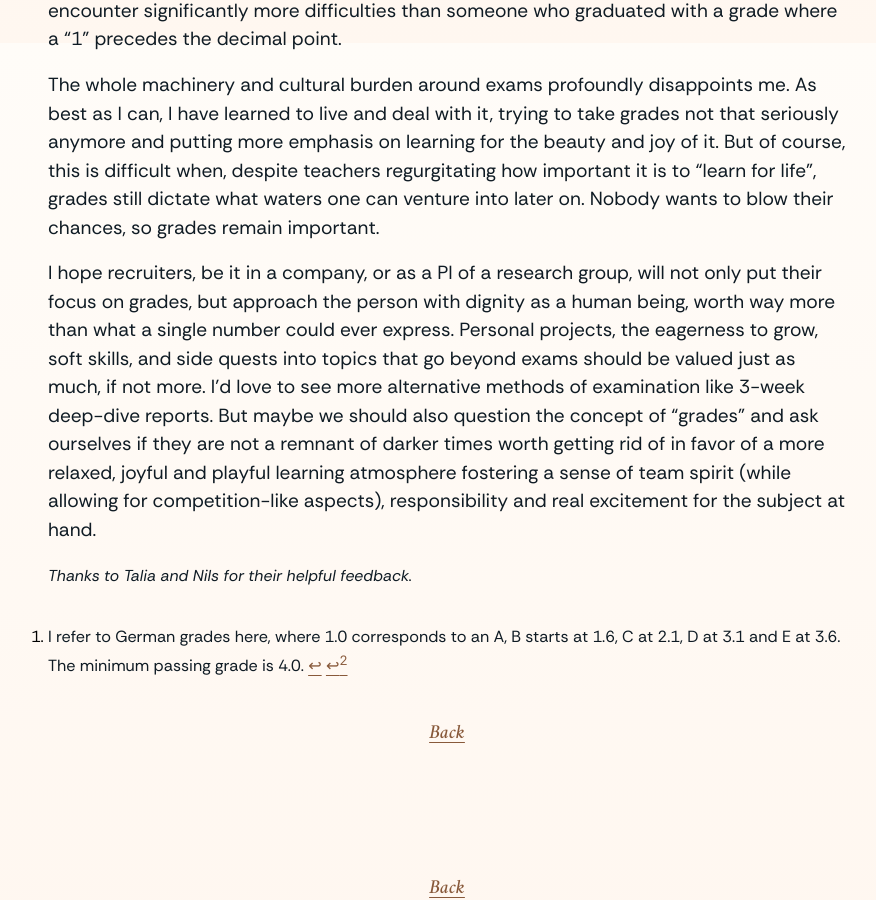
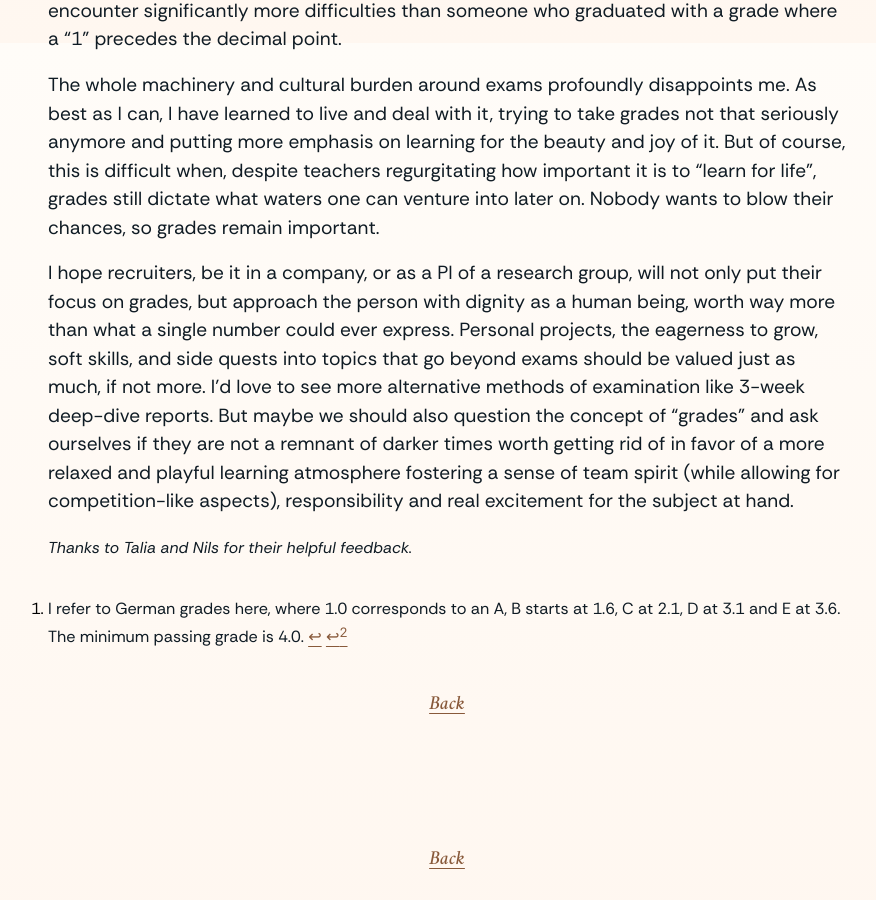
Before and after one commit to Splines/homepage, a Jekyll site: the page built from _posts/2026-01-22-exams.md, in a window 1280 px wide and 900 px high, scrolled down 3557 px. Shown: the whole window, without its empty margins (193-1069 px from the left). Built offline with Jekyll 4.4.1, drawn with Linux system fonts in a browser that asks for light colours; comment, search, counter and statistics services are not loaded; some of the changed text lies outside the part shown.

Commit message:
Fix paragraph runts

```diff
--- a/_posts/2026-01-22-exams.md
+++ b/_posts/2026-01-22-exams.md
@@ -7,7 +7,6 @@ excerpt: >
 
 Ah, how I cherish them... exams. Every semester ends with multiple of those atrocious stress-level-raising 90 minutes where you "show what you have learned". As if it was that easy to define and measure what one "knows" about a complex subject.
 
-
 ## Exams test more than the subject
 
 What is being assessed in exams is not just the subject matter. There is also a _random_ component: how well do I feel on that specific day, both physically and mentally? Maybe I suffer from a slight cold. Maybe a girl is having her period. Maybe the exam is taking place too early for me to get into a productive state of mind. Maybe it's scheduled at a time of day where I'm most tired. Maybe the lighting conditions in the room are subpar or the air quality leaves much to be desired.
@@ -38,14 +35,13 @@ But the student only sees the grades as direct outcome. Competition might push y
 
 Exams may be a good incentive to work towards a goal for some. I also like deadlines (even just my owns) to get the ball rolling. But for me at least, exams create a more tense and thus less enjoyable learning atmosphere, always with that nagging feeling that you might be blocking your future if you don't pass or don't get "good" grades. I'd much rather live in a world where we learn for the sake of learning: because we're enthusiastic about a subject and are actually interested in it, not just the exam.
 
-
 ## Why exams?
 
 We have to ask ourselves if exams are really a good way to measure human performance. Maybe we should go further and challenge the concept of "human performance" in and of itself. What is the goal of exams and grades in the first place? To provide a way to classify and rank people during the application process? Is it clear that somebody who didn't achieve a 1.0 in their A levels cannot be a good medic? **What does a single number, even if averaged over multiple grades, really tell about a human, their past, and their know-how in a certain field?** Some scholarships strictly require you to be among the top 10% of students in your degree in order to even apply. I just hope that companies realize that there is more than grades. And what about academia? The reality is that with a 2.x[^german] master, you will likely encounter significantly more difficulties than someone who graduated with a grade where a "1" precedes the decimal point.
 
 The whole machinery and cultural burden around exams profoundly disappoints me. As best as I can, I have learned to live and deal with it, trying to take grades not that seriously anymore and putting more emphasis on learning for the beauty and joy of it. But of course, this is difficult when, despite teachers regurgitating how important it is to "learn for life", grades still dictate what waters one can venture into later on. Nobody wants to blow their chances, so grades remain important.
 
-I hope recruiters, be it in a company, or as a PI of a research group, will not only put their focus on grades, but approach the person with dignity as a human being, worth way more than what a single number could ever express. Personal projects, the eagerness to grow, soft skills, and side quests into topics that go beyond exams should be valued just as much, if not more. I'd love to see more alternative methods of examination like 3-week deep-dive reports. But maybe we should also question the concept of "grades" and ask ourselves if they are not a remnant of darker times worth getting rid of in favor of a more relaxed, joyful and playful learning atmosphere fostering a sense of team spirit (while allowing for competition-like aspects), responsibility and real excitement for the subject at hand.
+I hope recruiters, be it in a company, or as a PI of a research group, will not only put their focus on grades, but approach the person with dignity as a human being, worth way more than what a single number could ever express. Personal projects, the eagerness to grow, soft skills, and side quests into topics that go beyond exams should be valued just as much, if not more. I'd love to see more alternative methods of examination like 3-week deep-dive reports. But maybe we should also question the concept of "grades" and ask ourselves if they are not a remnant of darker times worth getting rid of in favor of a more relaxed and playful learning atmosphere fostering a sense of team spirit (while allowing for competition-like aspects), responsibility and real excitement for the subject at hand.
 
 <small>_Thanks to Talia and Nils for their helpful feedback._</small>
 
```
Also changed, not shown: other parts of _posts/2026-01-22-exams.md (+1 -3 lines).
